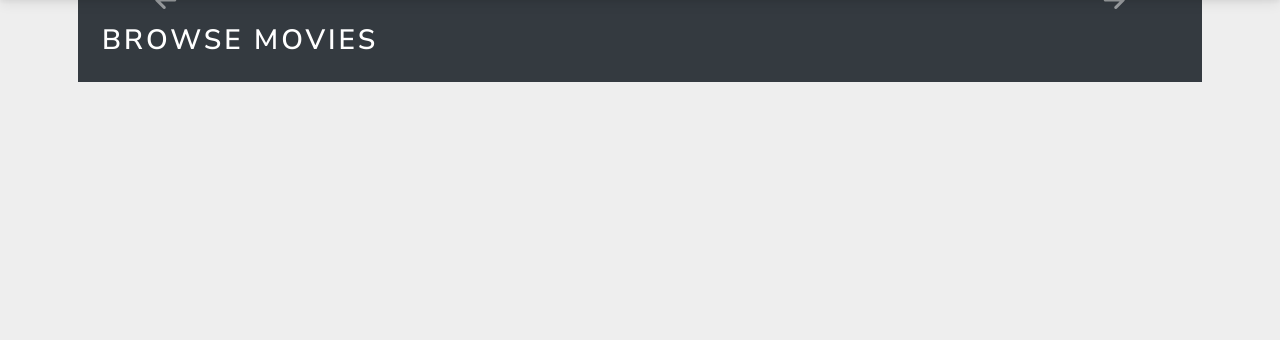
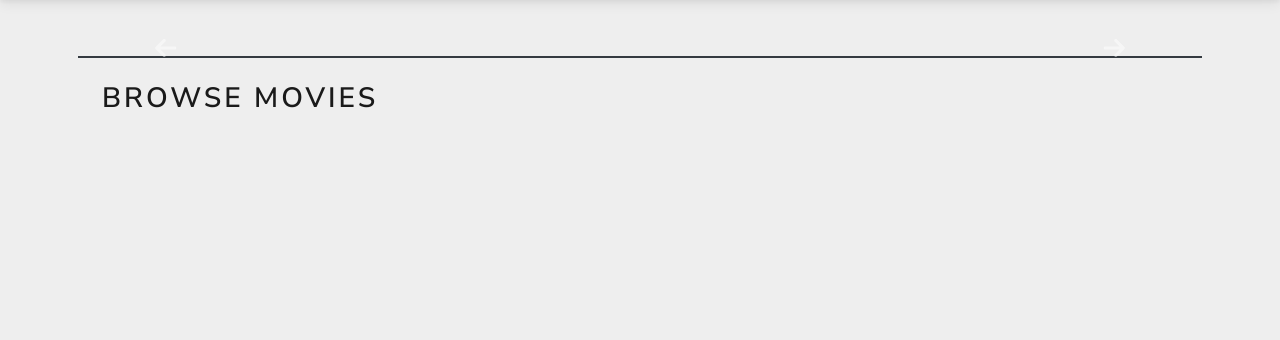
Before and after one commit to ZaidKaraymeh/cinema-management-system, a Django app: template core/templates/home.html in a window 1280 px wide. Shown: the part 92-432 px from the top of the page. Run offline with Django 4.2, Linux system fonts and the light colour scheme; the template is opened without the code that fills it, so the values that code supplies are empty; some libraries are stand-ins or nearby versions.

Commit message:
Modifications

```diff
--- a/core/static/main.css
+++ b/core/static/main.css
@@ -73,6 +73,10 @@ main {
   margin-top: 40px;
 }
 
+i.fa-2x{
+  color: #FFFFFF;
+}
+
 .footer-item:not(:first-child) {
   margin-left: 10px;
   padding-left: 20px;
--- a/core/templates/base.html
+++ b/core/templates/base.html
@@ -43,7 +43,7 @@
         class="navbar navbar-expand-lg navbar-dark bg-primary fixed-top"
       >
         <div class="container">
-          <a class="navbar-brand" href="#">Cineco</a>
+          <a class="navbar-brand" href="{% url 'home' %}">Cineco</a>
           <button
             class="navbar-toggler"
             type="button"
@@ -136,10 +136,10 @@
         <div class="row">
           <div class="col-xs-12 col-sm-12 col-md-12 mt-2 mt-sm-5">
             <ul class="list-unstyled list-inline">
-              <li class="list-inline-item footer-item"><a href="#"><i class="fab fa-facebook-f fa-2x" style="color: #FFFFFF;"></i></a></li>
-              <li class="list-inline-item footer-item"><a href="#"><i class="fab fa-instagram fa-2x" style="color: #FFFFFF;"></i></a></li>
-              <li class="list-inline-item footer-item"><a href="#"><i class="fab fa-twitter fa-2x" style="color: #FFFFFF;"></i></a></li>
-              <li class="list-inline-item footer-item"><a href="{% url 'contactUs' %}"><i class="fa fa-envelope fa-2x" style="color: #FFFFFF;"></i></a></li>
+              <li class="list-inline-item footer-item"><a href="#"><i class="fab fa-facebook-f fa-2x"></i></a></li>
+              <li class="list-inline-item footer-item"><a href="#"><i class="fab fa-instagram fa-2x"></i></a></li>
+              <li class="list-inline-item footer-item"><a href="#"><i class="fab fa-twitter fa-2x"></i></a></li>
+              <li class="list-inline-item footer-item"><a href="{% url 'contactUs' %}"><i class="fa fa-envelope fa-2x"></i></a></li>
             </ul>
           </div>
         </div>
--- a/core/templates/home.html
+++ b/core/templates/home.html
@@ -1,7 +1,7 @@
 {% extends 'base.html' %} {% block content %}
 <div class="container">
   <!-- Corousel -->
-  <div id="carouselExampleCaptions" class="carousel slide w-100" data-bs-ride="carousel">
+  <div id="carouselExampleCaptions" class="carousel slide w-100 mt-5" data-bs-ride="carousel">
     <div class="carousel-indicators">
       {% for movie in movies %}
         {% if forloop.counter0 == 0 %}
@@ -46,7 +46,7 @@
       {% endfor %}
     </div>
     <button
-      class="carousel-control-prev bg-dark"
+      class="carousel-control-prev"
       type="button"
       data-bs-target="#carouselExampleCaptions"
       data-bs-slide="prev"
@@ -55,7 +55,7 @@
       <span class="visually-hidden">Previous</span>
     </button>
     <button
-      class="carousel-control-next bg-dark"
+      class="carousel-control-next"
       type="button"
       data-bs-target="#carouselExampleCaptions"
       data-bs-slide="next"
@@ -66,8 +66,8 @@
   </div>
 
   <!-- Movies -->
-  <div class="row p-2 pb-5 pt-0">
-      <h2 class=" p-4 text-bg-dark">Browse Movies</h2>
+  <div class="row p-2 pb-5">
+      <h2 class="p-4 border-top border-dark border-2">Browse Movies</h2>
       {% for movie in movies_list %}
       <div class="col-xl-4 col-md-6 col-sm-12 py-2">
         <a href="#" style="color:inherit">
--- a/users/templates/users/login.html
+++ b/users/templates/users/login.html
@@ -33,7 +33,7 @@
                             <div class="col-md-6 mb-4">
                                 <div class="form-outline">
                                     {{ form.username }}
-                                    <label class="form-label" for="id_username">Email or Phone Number</label>
+                                    <label class="form-label" for="id_username">Email</label>
                                 </div>
                             </div>
                             <div class="col-md-6 mb-4">
```
Also changed, not shown: db.sqlite3.
